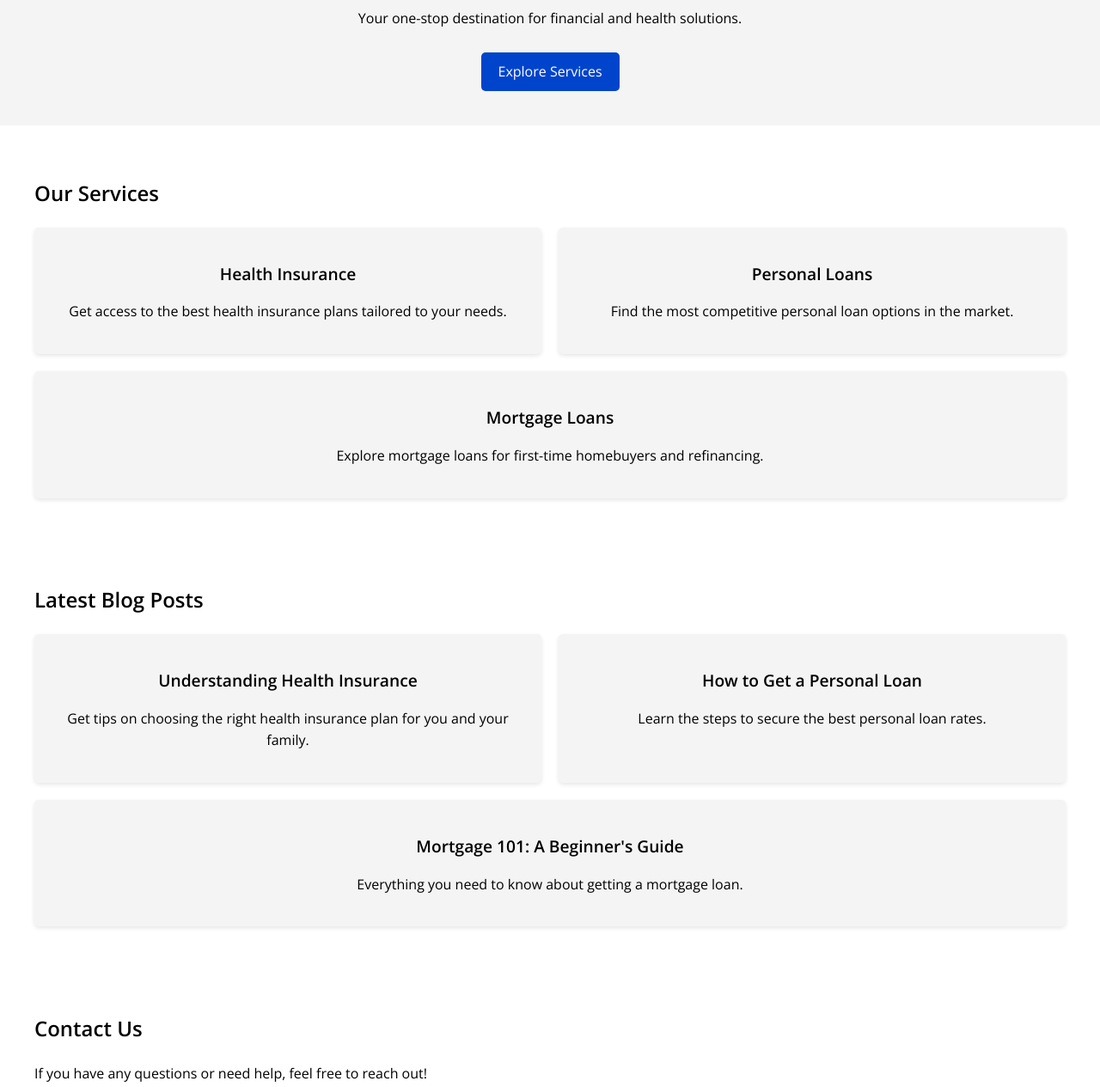
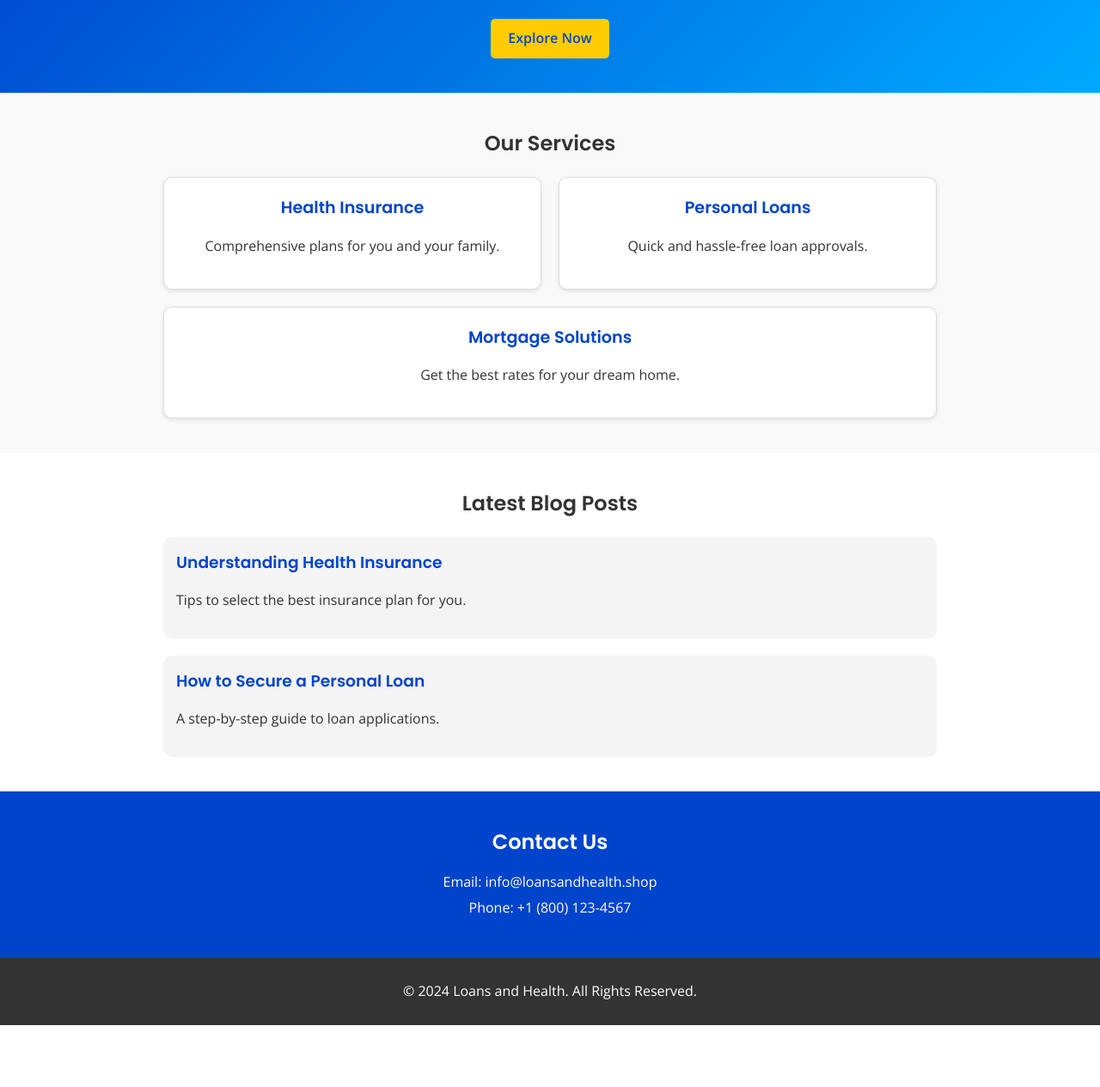
Before and after one commit to Apoorvdev28/Webapp, a plain HTML site: page index.html in a window 1280 px wide. Shown: the part 263-1528 px from the top of the page at 86% size. After the commit the page ends 1456 px from the top, so only its background shows below. Drawn offline with nearby package versions, Linux system fonts and the light colour scheme.

Commit message:
Update index.html

```diff
--- a/index.html
+++ b/index.html
@@ -3,16 +3,180 @@
 <head>
     <meta charset="UTF-8">
     <meta name="viewport" content="width=device-width, initial-scale=1.0">
+    <meta name="description" content="Loans and Health: Your trusted platform for personalized loan offers and health services.">
     <title>Loans and Health</title>
-    <link href="https://fonts.googleapis.com/css2?family=Open+Sans:wght@300;400;600&family=Poppins:wght@600&display=swap" rel="stylesheet">
-    <link rel="stylesheet" href="styles.css">
+    <link href="https://fonts.googleapis.com/css2?family=Open+Sans:wght@400;600&family=Poppins:wght@600&display=swap" rel="stylesheet">
+    <style>
+        /* Global Styles */
+        body {
+            margin: 0;
+            font-family: 'Open Sans', sans-serif;
+            line-height: 1.6;
+            color: #333;
+        }
+        h1, h2, h3 {
+            font-family: 'Poppins', sans-serif;
+            margin: 0;
+        }
+        a {
+            text-decoration: none;
+            color: inherit;
+        }
+        .container {
+            max-width: 900px;
+            margin: 0 auto;
+            padding: 0 20px;
+        }
+
+        /* Header Styles */
+        header {
+            background-color: #0044cc;
+            color: white;
+            padding: 15px 0;
+        }
+        header .logo {
+            font-size: 1.8rem;
+            font-weight: 600;
+            text-align: center;
+        }
+        nav {
+            margin-top: 10px;
+            text-align: center;
+        }
+        nav ul {
+            list-style: none;
+            padding: 0;
+            display: flex;
+            justify-content: center;
+            gap: 15px;
+        }
+        nav ul li {
+            display: inline;
+        }
+        nav ul li a {
+            color: white;
+            font-weight: 600;
+        }
+
+        /* Hero Section */
+        .hero-section {
+            background: linear-gradient(135deg, #0044cc, #00aaff);
+            color: white;
+            text-align: center;
+            padding: 40px 20px;
+        }
+        .hero-section h1 {
+            font-size: 2rem;
+        }
+        .hero-section p {
+            font-size: 1rem;
+            margin: 10px 0;
+        }
+        .cta-button {
+            display: inline-block;
+            margin-top: 15px;
+            padding: 10px 20px;
+            background-color: #ffcc00;
+            color: #0044cc;
+            font-weight: 600;
+            border-radius: 5px;
+        }
+
+        /* Services Section */
+        .services {
+            padding: 40px 20px;
+            background-color: #f9f9f9;
+        }
+        .services h2 {
+            text-align: center;
+            margin-bottom: 20px;
+        }
+        .service-cards {
+            display: flex;
+            flex-wrap: wrap;
+            gap: 20px;
+            justify-content: center;
+        }
+        .card {
+            flex: 1 1 calc(33.333% - 20px);
+            background-color: white;
+            border: 1px solid #ddd;
+            border-radius: 10px;
+            box-shadow: 0 2px 5px rgba(0, 0, 0, 0.1);
+            padding: 20px;
+            text-align: center;
+        }
+        .card h3 {
+            font-size: 1.2rem;
+            color: #0044cc;
+        }
+
+        /* Blog Section */
+        .blog {
+            padding: 40px 20px;
+        }
+        .blog h2 {
+            text-align: center;
+            margin-bottom: 20px;
+        }
+        .blog-posts {
+            display: flex;
+            flex-wrap: wrap;
+            gap: 20px;
+            justify-content: center;
+        }
+        .post {
+            flex: 1 1 calc(50% - 20px);
+            background-color: #f4f4f4;
+            border-radius: 10px;
+            padding: 15px;
+        }
+        .post h3 {
+            color: #0044cc;
+        }
+
+        /* Contact Section */
+        .contact {
+            background-color: #0044cc;
+            color: white;
+            padding: 40px 20px;
+            text-align: center;
+        }
+        .contact h2 {
+            margin-bottom: 15px;
+        }
+        .contact p {
+            margin: 5px 0;
+        }
+
+        /* Footer */
+        footer {
+            background-color: #333;
+            color: white;
+            text-align: center;
+            padding: 10px 0;
+        }
+
+        /* Responsive Styles */
+        @media (max-width: 768px) {
+            .service-cards .card, .blog-posts .post {
+                flex: 1 1 100%;
+            }
+            .hero-section h1 {
+                font-size: 1.8rem;
+            }
+            .hero-section p {
+                font-size: 0.9rem;
+            }
+        }
+    </style>
 </head>
 <body>
 
-    <!-- Header Section -->
+    <!-- Header -->
     <header>
         <div class="container">
-            <h1>Loans and Health</h1>
+            <div class="logo">Loans and Health</div>
             <nav>
                 <ul>
                     <li><a href="#services">Services</a></li>
@@ -26,67 +190,62 @@
     <!-- Hero Section -->
     <section class="hero-section">
         <div class="container">
-            <h2>Get The Best Loan Offers & Health Services</h2>
-            <p>Your one-stop destination for financial and health solutions.</p>
-            <a href="#services" class="cta-button">Explore Services</a>
+            <h1>Your Trusted Partner for Loans and Health Services</h1>
+            <p>Discover tailored loan options and health solutions designed for your needs.</p>
+            <a href="#services" class="cta-button">Explore Now</a>
         </div>
     </section>
 
     <!-- Services Section -->
-    <section id="services" class="section">
+    <section id="services" class="services">
         <div class="container">
             <h2>Our Services</h2>
             <div class="service-cards">
                 <div class="card">
                     <h3>Health Insurance</h3>
-                    <p>Get access to the best health insurance plans tailored to your needs.</p>
+                    <p>Comprehensive plans for you and your family.</p>
                 </div>
                 <div class="card">
                     <h3>Personal Loans</h3>
-                    <p>Find the most competitive personal loan options in the market.</p>
+                    <p>Quick and hassle-free loan approvals.</p>
                 </div>
                 <div class="card">
-                    <h3>Mortgage Loans</h3>
-                    <p>Explore mortgage loans for first-time homebuyers and refinancing.</p>
+                    <h3>Mortgage Solutions</h3>
+                    <p>Get the best rates for your dream home.</p>
                 </div>
             </div>
         </div>
     </section>
 
     <!-- Blog Section -->
-    <section id="blog" class="section">
+    <section id="blog" class="blog">
         <div class="container">
             <h2>Latest Blog Posts</h2>
             <div class="blog-posts">
-                <div class="post-card">
+                <div class="post">
                     <h3>Understanding Health Insurance</h3>
-                    <p>Get tips on choosing the right health insurance plan for you and your family.</p>
+                    <p>Tips to select the best insurance plan for you.</p>
                 </div>
-                <div class="post-card">
-                    <h3>How to Get a Personal Loan</h3>
-                    <p>Learn the steps to secure the best personal loan rates.</p>
-                </div>
-                <div class="post-card">
-                    <h3>Mortgage 101: A Beginner's Guide</h3>
-                    <p>Everything you need to know about getting a mortgage loan.</p>
+                <div class="post">
+                    <h3>How to Secure a Personal Loan</h3>
+                    <p>A step-by-step guide to loan applications.</p>
                 </div>
             </div>
         </div>
     </section>
 
     <!-- Contact Section -->
-    <section id="contact" class="section">
+    <section id="contact" class="contact">
         <div class="container">
             <h2>Contact Us</h2>
-            <p>If you have any questions or need help, feel free to reach out!</p>
-            <p>Email: info@loansandhealth.com</p>
+            <p>Email: info@loansandhealth.shop</p>
+            <p>Phone: +1 (800) 123-4567</p>
         </div>
     </section>
 
+    <!-- Footer -->
     <footer>
-        <div class="container">
-            <p>&copy; 2024 Loans and Health. All Rights Reserved.</p>
-        </div>
+        <p>&copy; 2024 Loans and Health. All Rights Reserved.</p>
     </footer>
 
 </body>
```
